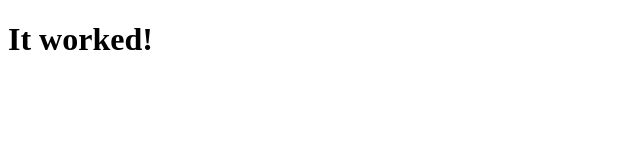
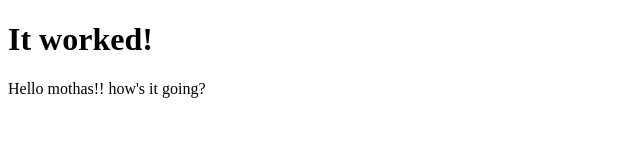
Before and after one commit to wayuk/wadiwasi, a plain HTML site: page index.html in a window 1280 px wide. Shown: the whole page, without its empty margins (0-640 px from the left). Drawn offline with Linux system fonts and the light colour scheme.

Commit message:
new stuff

```diff
--- a/index.html
+++ b/index.html
@@ -6,5 +6,6 @@
 </head>
 <body>
   <h1>It worked!</h1>
+  <p>Hello mothas!! how's it going?</p>
 </body>
 </html>
```
